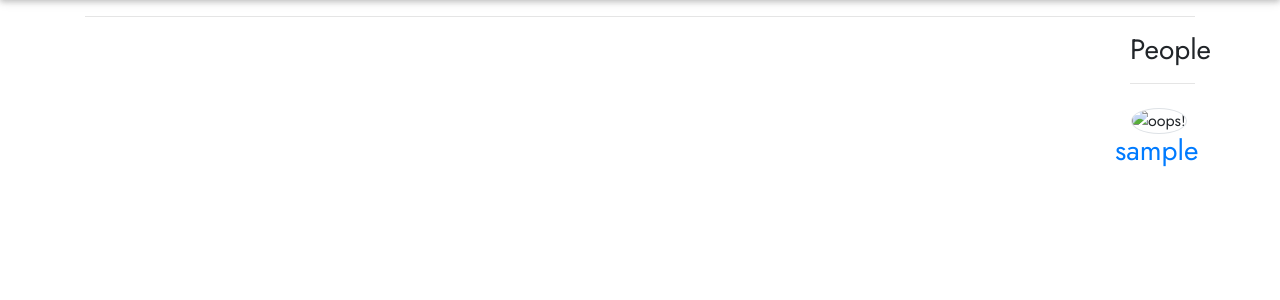
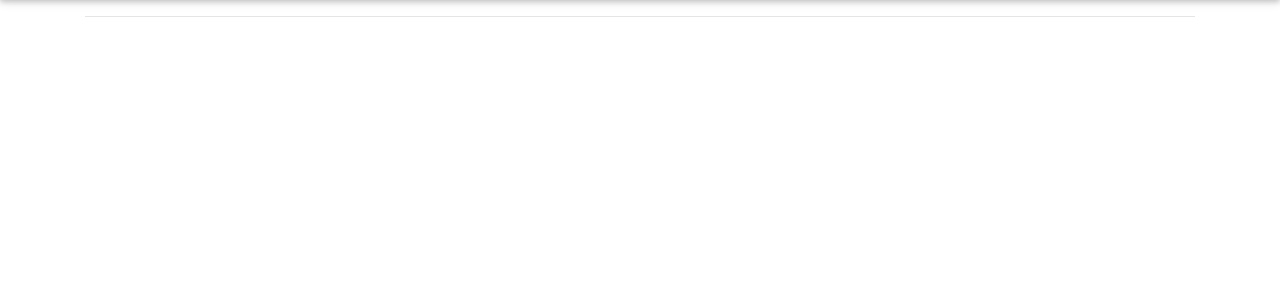
Before and after one commit to kahiga2244/PhotoMoto, a Django app: page / in a window 1280 px wide. Shown: the part 82-382 px from the top of the page. Run offline with Django 3.2, Linux system fonts and the light colour scheme; the visitor is signed in with stand-in values (Sample User, id 1); data comes from the database, SQL or seed files in the repository; data that the repository does not hold is empty; some libraries are stand-ins or nearby versions; some web fonts are replaced.

Commit message:
removing the people and moving it to profile

```diff
--- a/Instagram/templates/index.html
+++ b/Instagram/templates/index.html
@@ -31,19 +31,7 @@
 
         </div>
 
-        <div class="col-1">
-            <h3>People</h3>
-            <hr>
-                <a>
-                    <div class="row">
-                        {%for prof in profile%}
-                        <img src="{{prof.user.profile.profilephoto.url}}" alt="oops!"
-                                class="rounded-circle border ml-3 mt-2 mr-3" height="50px" width="50px">
-                                <a href="{%url "prof" %}" class="h3">{{prof.user}}</a>
-                        {%endfor%}
-                    </div>
-                </a>
-        </div>
+
     </div>
 
     {%endblock content%}
```
